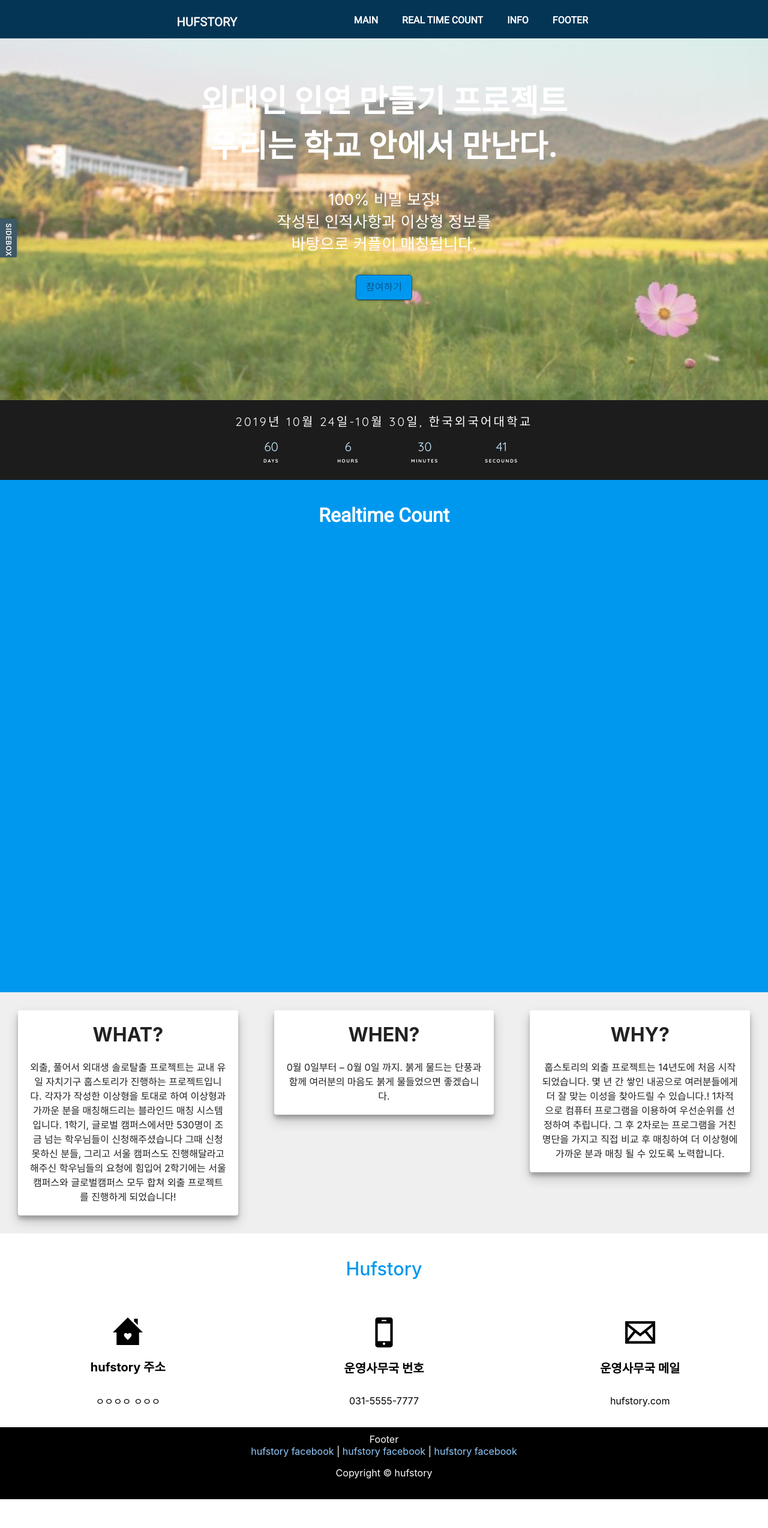
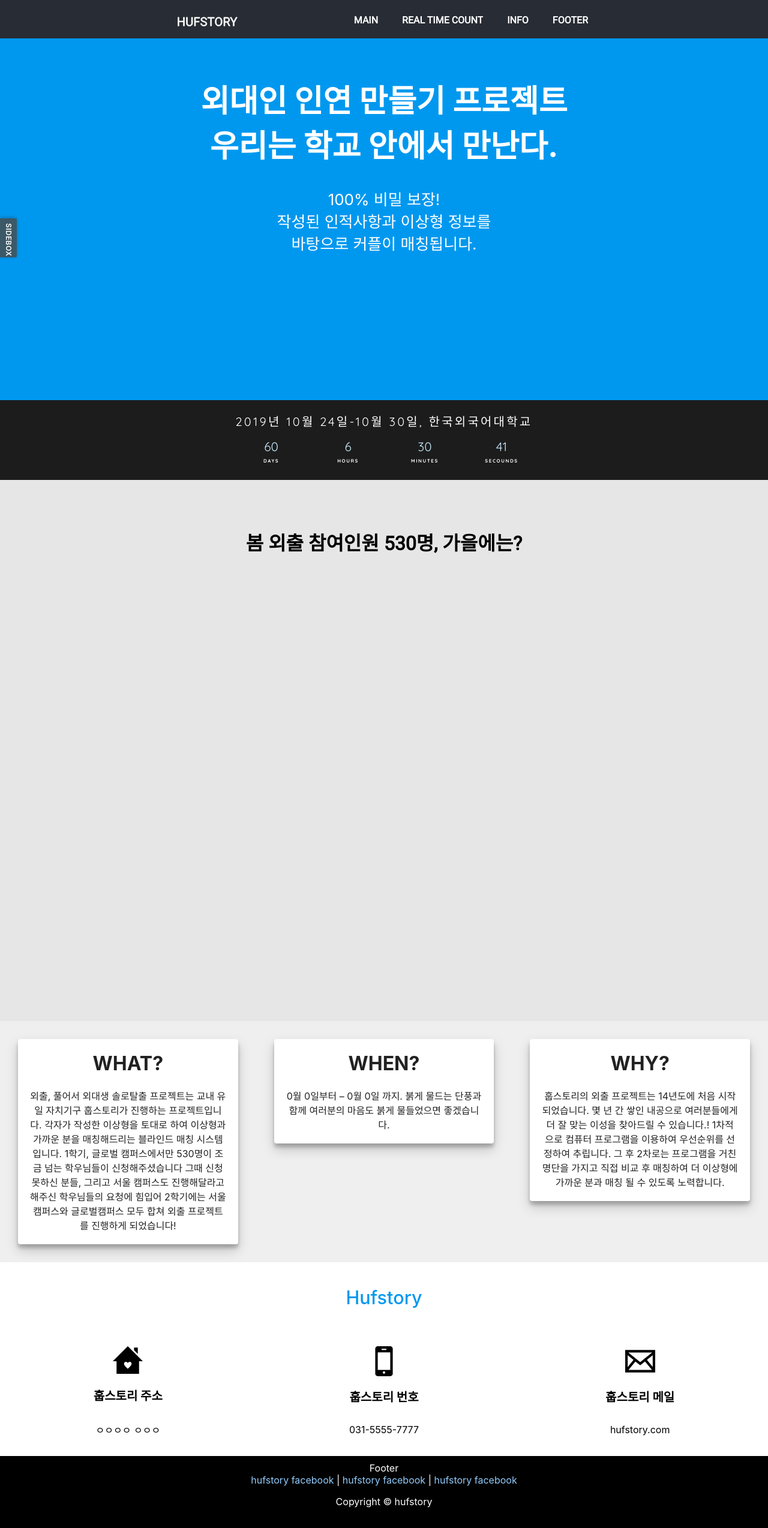
Before and after one commit to hufstory/project-Oechul-front, a React (Create React App) app: page / in a window 1280 px wide. Shown: the whole page at 60% size. Before the commit the page ends 2499 px from the top, so only its background shows below. Built offline with nearby package versions, Linux system fonts and the light colour scheme.

Commit message:
2019-10-08

```diff
--- a/package.json
+++ b/package.json
@@ -9,6 +9,7 @@
     "include-media": "^1.4.9",
     "node-sass": "^4.12.0",
     "react": "^16.8.6",
+    "react-animate-on-scroll": "^2.1.5",
     "react-dom": "^16.8.6",
     "react-scripts": "3.0.1",
     "sass-loader": "^7.2.0",
--- a/public/index.html
+++ b/public/index.html
@@ -19,6 +19,7 @@
       work correctly both with client-side routing and a non-root public URL.
       Learn how to configure a non-root public URL by running `npm run build`.
     -->
+    <link rel="stylesheet" href="https://cdnjs.cloudflare.com/ajax/libs/animate.css/3.5.2/animate.min.css">
     <title>Hufstory 외출</title>
   </head>
   <body>
--- a/src/components/Body/Adress/index.js
+++ b/src/components/Body/Address/index.js
@@ -1,5 +1,6 @@
 import React from 'react'
 import styled from 'styled-components'
+import ScrollAnimation from 'react-animate-on-scroll';
 
 const AddressContainer = styled.div`
     word-break: keep-all;
@@ -48,6 +49,9 @@ const AddressContentDetail = styled.li`
 const Address = () => {
     return (
         <>
+            <ScrollAnimation animateIn="fadeIn"
+                        animateOut='fadeOut'
+                        animateOnce={true}>
             <AddressContainer>
 
                 <AddressTitle>
@@ -58,7 +62,7 @@ const Address = () => {
                     <AddressContentDetail>
                         <svg xmlns="http://www.w3.org/2000/svg" width="50" height="50" viewBox="0 0 24 24"><path d="M12 1l-12 12h3v10h18v-10h3l-12-12zm0 18c-1.607-1.626-3-2.84-3-4.027 0-1.721 2.427-2.166 3-.473.574-1.695 3-1.246 3 .473 0 1.187-1.393 2.402-3 4.027zm8-11.907l-3-3v-2.093h3v5.093z"/></svg>
                         <br/>
-                        <strong>hufstory 주소</strong>
+                        <strong>훕스토리 주소</strong>
                         <p>ㅇㅇㅇㅇ ㅇㅇㅇ</p>
 
                     </AddressContentDetail>
@@ -66,7 +70,7 @@ const Address = () => {
                     <AddressContentDetail>
                         <svg xmlns="http://www.w3.org/2000/svg" width="50" height="50" viewBox="0 0 24 24"><path d="M19 2c0-1.104-.896-2-2-2h-10c-1.104 0-2 .896-2 2v20c0 1.104.896 2 2 2h10c1.104 0 2-.896 2-2v-20zm-8.5 0h3c.276 0 .5.224.5.5s-.224.5-.5.5h-3c-.276 0-.5-.224-.5-.5s.224-.5.5-.5zm1.5 20c-.553 0-1-.448-1-1s.447-1 1-1c.552 0 .999.448.999 1s-.447 1-.999 1zm5-3h-10v-14.024h10v14.024z"/></svg>
                         <br/>
-                        <strong>운영사무국 번호</strong>
+                        <strong>훕스토리 번호</strong>
                         <p>031-5555-7777</p>
 
                     </AddressContentDetail>
@@ -74,7 +78,7 @@ const Address = () => {
                     <AddressContentDetail>
                         <svg xmlns="http://www.w3.org/2000/svg" width="50" height="" viewBox="0 0 24 24"><path d="M0 3v18h24v-18h-24zm6.623 7.929l-4.623 5.712v-9.458l4.623 3.746zm-4.141-5.929h19.035l-9.517 7.713-9.518-7.713zm5.694 7.188l3.824 3.099 3.83-3.104 5.612 6.817h-18.779l5.513-6.812zm9.208-1.264l4.616-3.741v9.348l-4.616-5.607z"/></svg>
                         <br/>
-                        <strong>운영사무국 메일</strong>
+                        <strong>훕스토리 메일</strong>
                         <p>hufstory.com</p>
 
                     </AddressContentDetail>
@@ -82,6 +86,7 @@ const Address = () => {
 
 
             </AddressContainer>
+            </ScrollAnimation>
         </>
     )
 }
--- a/src/components/Body/Body.js
+++ b/src/components/Body/Body.js
@@ -4,7 +4,7 @@ import Main from './Main';
 import Count from './Count';
 import Intro from './Intro';
 import Timer from '../lib/Timer'
-import Address from './Adress';
+import Address from './Address';
 // import './Body.scss';
 
 class Body extends Component {
--- a/src/components/Body/Count/Count.js
+++ b/src/components/Body/Count/Count.js
@@ -3,7 +3,7 @@ import styles from './Count.scss';
 import classname from 'classnames/bind';
 import Grid from '@material-ui/core/Grid';
 import Box from '@material-ui/core/Box';
-
+import ScrollAnimation from 'react-animate-on-scroll';
 
 const cx = classname.bind(styles);
 
@@ -12,41 +12,10 @@ class Count extends Component {
         return (
             <div className={cx('count')} id="count">
 
-                <div className={cx('title')}>Realtime Count</div>
-
-                <Grid
-                    container
-                    justify="center">
-
-                    {/*<Box*/}
-                    {/*    boxShadow={1}*/}
-                    {/*    bgcolor="background.paper"*/}
-                    {/*    m={1}*/}
-                    {/*    p={1}*/}
-                    {/*    className={cx('box')}>*/}
-
-                    {/*    <div className={cx('countBox')}>*/}
-                    {/*        sadfa*/}
-                    {/*    </div>*/}
-                    {/*</Box>*/}
-
-                    {/*<Box*/}
-                    {/*    boxShadow={2}*/}
-                    {/*    bgcolor="background.paper"*/}
-                    {/*    m={1}*/}
-                    {/*    p={1}*/}
-                    {/*    className={cx('box')}>*/}
-                    {/*</Box>*/}
-
-                    {/*<Box*/}
-                    {/*    boxShadow={3}*/}
-                    {/*    bgcolor="background.paper"*/}
-                    {/*    m={1}*/}
-                    {/*    p={1}*/}
-                    {/*    className={cx('box')}>*/}
-                    {/*</Box>*/}
-                </Grid>
-
+            <ScrollAnimation animateIn='fadeIn'
+                animateOnce={true}>
+                <div className={cx('title')}>봄 외출 참여인원 530명, 가을에는?</div>
+            </ScrollAnimation>
                 <br/><br/><br/><br/><br/><br/><br/><br/><br/><br/><br/><br/>
                 <br/><br/><br/><br/><br/><br/><br/><br/><br/><br/><br/><br/>
                 <br/><br/><br/><br/><br/><br/><br/><br/><br/><br/><br/><br/>
--- a/src/components/Body/Count/Count.scss
+++ b/src/components/Body/Count/Count.scss
@@ -1,15 +1,15 @@
 @import url('https://fonts.googleapis.com/css?family=Roboto&display=swap');
 
 .count {
-  padding: 5vh 0 5vh 0;
-  background-color: #0098ef;
+  padding: 10vh 0 5vh 0;
+  background-color: #e6e6e6;
 
 
   .title {
     font-size: 2rem;
     text-align: center;
     padding-bottom: 2vh;
-    color: #ffffff;
+    color: #000000;
     font-family: 'Roboto', sans-serif;
     font-weight:600;
   }
--- a/src/components/Body/Intro/index.js
+++ b/src/components/Body/Intro/index.js
@@ -1,6 +1,7 @@
 import React from 'react';
 import Grid from '@material-ui/core/Grid';
 import Paper from '@material-ui/core/Paper';
+import ScrollAnimation from 'react-animate-on-scroll';
 import "./style.scss";
 
 const style = {
@@ -25,35 +26,71 @@ const Intro = () => {
                 style={style.Frame}
             >
                 <Grid item xs={12} md={4}>
+                <ScrollAnimation animateIn="fadeIn"
+                        animateOut='fadeOut'
+                        animateOnce={true}>
                 <Paper style={style.Paper}>
+                    <ScrollAnimation animateIn="fadeIn"
+                        animateOut='fadeOut'
+                        animateOnce={true}>
                         <h1>WHAT?</h1>
+                    </ScrollAnimation>
+                    <ScrollAnimation animateIn="fadeIn"
+                        animateOut='fadeOut'
+                        animateOnce={true}>
                         <div>
                             외출, 풀어서 외대생 솔로탈출 프로젝트는 교내 유일 자치기구 훕스토리가 진행하는 프로젝트입니다. 각자가 작성한 이상형을 토대로 하여 이상형과 가까운 분을 매칭해드리는 블라인드 매칭 시스템입니다.
 1학기, 글로벌 캠퍼스에서만 530명이 조금 넘는 학우님들이 신청해주셨습니다
 그때 신청 못하신 분들, 그리고 서울 캠퍼스도 진행해달라고 해주신 학우님들의 요청에 힘입어 2학기에는 서울캠퍼스와 글로벌캠퍼스 모두 합쳐 외출 프로젝트를 진행하게 되었습니다!
                         </div>
-                    <div style={style.bar}>
-                    </div>
+                    </ScrollAnimation>
                 </Paper>
+                </ScrollAnimation>
                 </Grid>
+
                 <Grid item xs={12} md={4}>
+                <ScrollAnimation animateIn="fadeIn"
+                        animateOut='fadeOut'
+                        animateOnce={true}>
                 <Paper style={style.Paper}>
+                    <ScrollAnimation animateIn="fadeIn"
+                        animateOut='fadeOut'
+                        animateOnce={true}>
                         <h1>WHEN?</h1>
+                    </ScrollAnimation>
+                    <ScrollAnimation animateIn="fadeIn"
+                        animateOut='fadeOut'
+                        animateOnce={true}>
                         <div>
                             0월 0일부터 – 0월 0일 까지.
 붉게 물드는 단풍과 함께 여러분의 마음도 붉게 물들었으면 좋겠습니다.
                         </div>
+                    </ScrollAnimation>
                 </Paper>
+                </ScrollAnimation>
                 </Grid>
+
                 <Grid item xs={12} md={4}>
+                <ScrollAnimation animateIn="fadeIn"
+                        animateOut='fadeOut'
+                        animateOnce={true}>
                 <Paper style={style.Paper}>
+                    <ScrollAnimation animateIn="fadeIn"
+                        animateOut='fadeOut'
+                        animateOnce={true}>
                         <h1>WHY?</h1>
+                    </ScrollAnimation>
+                    <ScrollAnimation animateIn="fadeIn"
+                        animateOut='fadeOut'
+                        animateOnce={true}>
                         <div>
                             훕스토리의 외출 프로젝트는 14년도에 처음 시작되었습니다.
 몇 년 간 쌓인 내공으로 여러분들에게 더 잘 맞는 이성을 찾아드릴 수 있습니다.!
 1차적으로 컴퓨터 프로그램을 이용하여 우선순위를 선정하여 추립니다. 그 후 2차로는 프로그램을 거친 명단을 가지고 직접 비교 후 매칭하여 더 이상형에 가까운 분과 매칭 될 수 있도록 노력합니다.
                         </div>
+                    </ScrollAnimation>
                 </Paper>
+                </ScrollAnimation>
                 </Grid>
             </Grid>
         </>
--- a/src/components/Body/Main/index.js
+++ b/src/components/Body/Main/index.js
@@ -1,6 +1,7 @@
 import React from 'react';
 import "./style.scss";
 import Button from '@material-ui/core/Button';
+import ScrollAnimation from 'react-animate-on-scroll';
 
 const Main = () => {
     return (
@@ -8,11 +9,20 @@ const Main = () => {
             <header>
                 <div className="Main-Container">
                     {/* <h5 className="Main-title">외대생 솔로탈출</h5> */}
+                    <ScrollAnimation animateIn="fadeIn"
+                        animateOut='fadeOut'
+                        animateOnce={true}
+                        delay={2000}>
                         <h1 className="Main-Text">
                             외대인 인연 만들기 프로젝트
                         <br/>
                             우리는 학교 안에서 만난다.
                         </h1>
+                    </ScrollAnimation>
+                    <ScrollAnimation animateIn="fadeIn"
+                        animateOut='fadeOut'
+                        animateOnce={true}
+                        delay={2500}>
                         <h4 className="Main-subText">
                             100% 비밀 보장!
                             <br/>
@@ -20,11 +30,17 @@ const Main = () => {
                             <br/>
                             바탕으로 커플이 매칭됩니다.
                         </h4>
+                    </ScrollAnimation>
                 </div>
 
+                <ScrollAnimation animateIn="fadeIn"
+                        animateOut='fadeOut'
+                        animateOnce={true}
+                        delay={3000}>
                     <Button variant="contained" size="medium" className="Main-button" color="primary">
                         참여하기
                     </Button>
+                </ScrollAnimation>
 
             </header>
         </div>
--- a/src/components/Body/Main/style.scss
+++ b/src/components/Body/Main/style.scss
@@ -1,14 +1,17 @@
+@import '../../../utils';
+
 .Main {
     $deep-blue: #0098ef !default;
     $blue: #085689 !default;
     padding: 7vh 0 0 0;
     text-align: center;
-    background-image: url("./1.jpg");
-    background-repeat: no-repeat;
-    background-size: cover;
+    background-color: #282c34;
+    // background-image: url("./1.jpg");
+    // background-repeat: no-repeat;
+    // background-size: cover;
 
     header {
-        // background-color: $deep-blue;
+        background-color: $deep-blue;
         width: 100%;
         min-height: 60vh;
         padding: 0 0 33vh 0;
@@ -19,6 +22,18 @@
         font-size: calc(10px + 2vmin);
         color: white;
         word-break: keep-all;
+
+        .Main-Container{
+            @include media("<medium"){
+                .Main-Text{
+                    font-size: 4vh;
+                }
+                .Main-subText{
+
+                }
+            }
+
+        }
     }
     .Main-title {
         color: $blue;
@@ -39,6 +54,24 @@
             color: $deep-blue;
        }
     }
+    @include media("<medium"){
+        .Main-button {
+            margin-top: 1rem;
+            border: 1px solid $blue;
+            background-color: $deep-blue;
+            border-radius: 5px;
+            color: $blue;
+            font-size: 0.8rem;
+            width: 5rem;
+            z-index: 0;
+
+            &:hover {
+                background-color: $blue;
+                border: 1px solid $blue;
+                color: $deep-blue;
+            }
+        }
+    }
     .Main-border {
         position: absolute;
         bottom: 0px;
--- a/src/components/Navigator/Navigator.scss
+++ b/src/components/Navigator/Navigator.scss
@@ -1,10 +1,10 @@
-@import url('https://fonts.googleapis.com/css?family=Roboto&display=swap');
+@import '../../utils';
 
 .navigator {
   width: 100%;
   position: fixed;
   z-index: 1;
-  background-color: #053555;
+  background-color: #282c34;
   padding-bottom: 2vh;
   scroll-behavior: smooth;
 
@@ -65,7 +65,12 @@
       }
     }
 
+    @include media("<large") {
+      visibility: visible;
+    }
+    @include media("<medium") {
+      visibility: hidden;
+    }
 
   }
-
 }
--- a/src/components/lib/letter/styles.scss
+++ b/src/components/lib/letter/styles.scss
@@ -1,3 +1,5 @@
+@import '../../../utils';
+
 $svg-values: (
   (1, 547px, 547px),
   (2, 494px, 494px, 0.3s),
@@ -41,6 +43,17 @@ $svg-values: (
     }
 }
 
+@include media("<large"){
+    #logo {
+        width: 400px;
+    }
+}
+@include media("<medium"){
+    #logo {
+        width: 200px;
+    }
+}
+
 @mixin svg-animation($stroke-dasharray, $stroke-dashoffset, $animation-delay: 0s) {
     stroke-dasharray: $stroke-dasharray;
     stroke-dashoffset: $stroke-dashoffset;
@@ -71,3 +84,32 @@ $svg-values: (
         left: 27%;
     }
 }
+
+@include media("<large") {
+    @keyframes fill{
+        from{
+            fill: transparent;
+        }
+        to{
+            fill: white;
+            width: 100px;
+            height: 20px;
+            top: 4.5%;
+            left: 27%;
+        }
+    }
+}
+@include media("<medium") {
+    @keyframes fill{
+        from{
+            fill: transparent;
+        }
+        to{
+            fill: white;
+            width: 100px;
+            height: 20px;
+            top: 5.8%;
+            left: 20%;
+        }
+    }
+}
--- a/src/utils.scss
+++ b/src/utils.scss
@@ -0,0 +1,4 @@
+@import '~include-media/dist/include-media';
+@import url('https://fonts.googleapis.com/css?family=Roboto&display=swap');
+
+$breakpoints: (small: 320px, medium: 768px, large: 1024px, wide: 1400px);
```
Also changed, not shown: 4 other files (tests, documents, lock files or other folders). Lines whose indentation alone changed are shown as unchanged.
